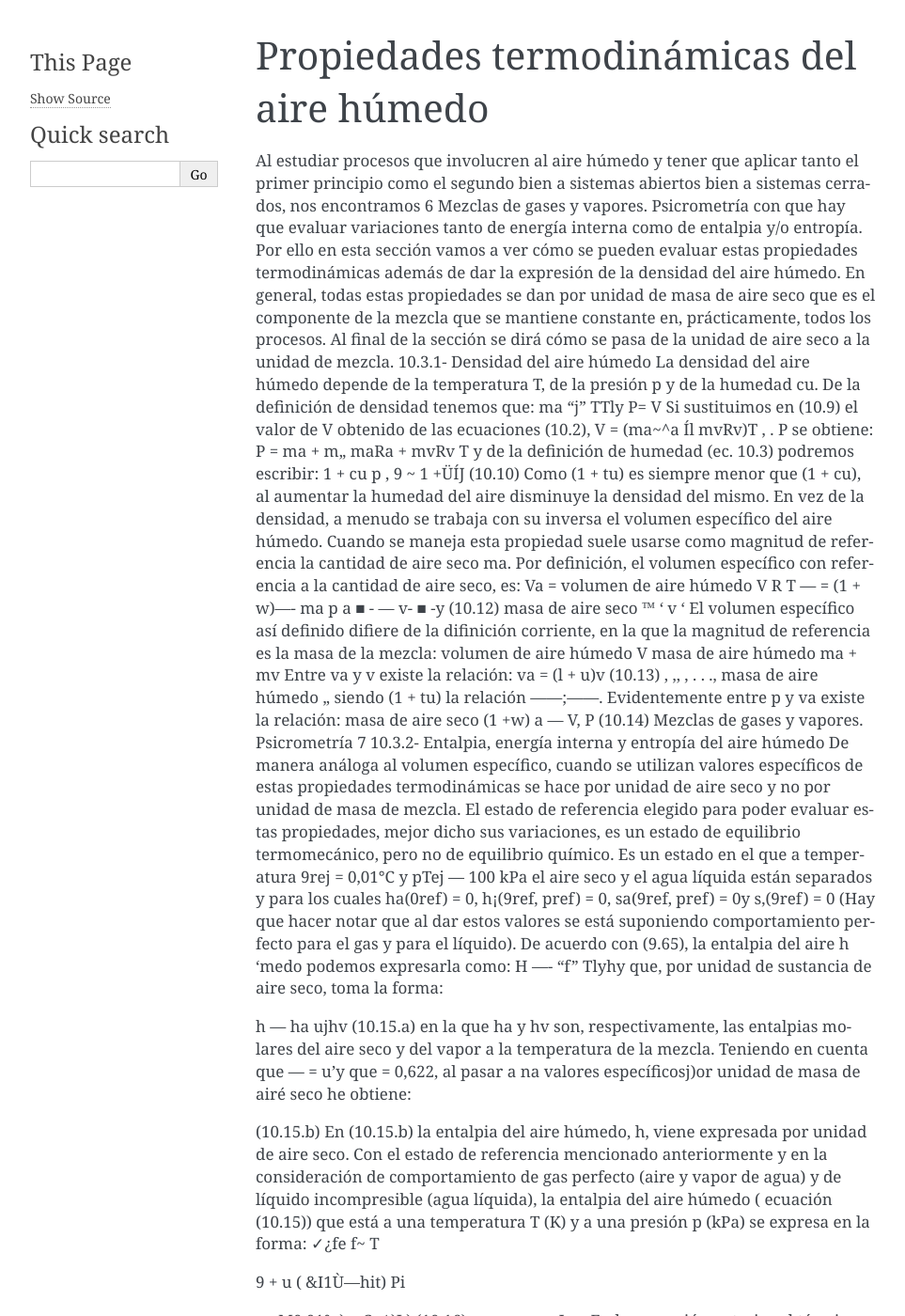
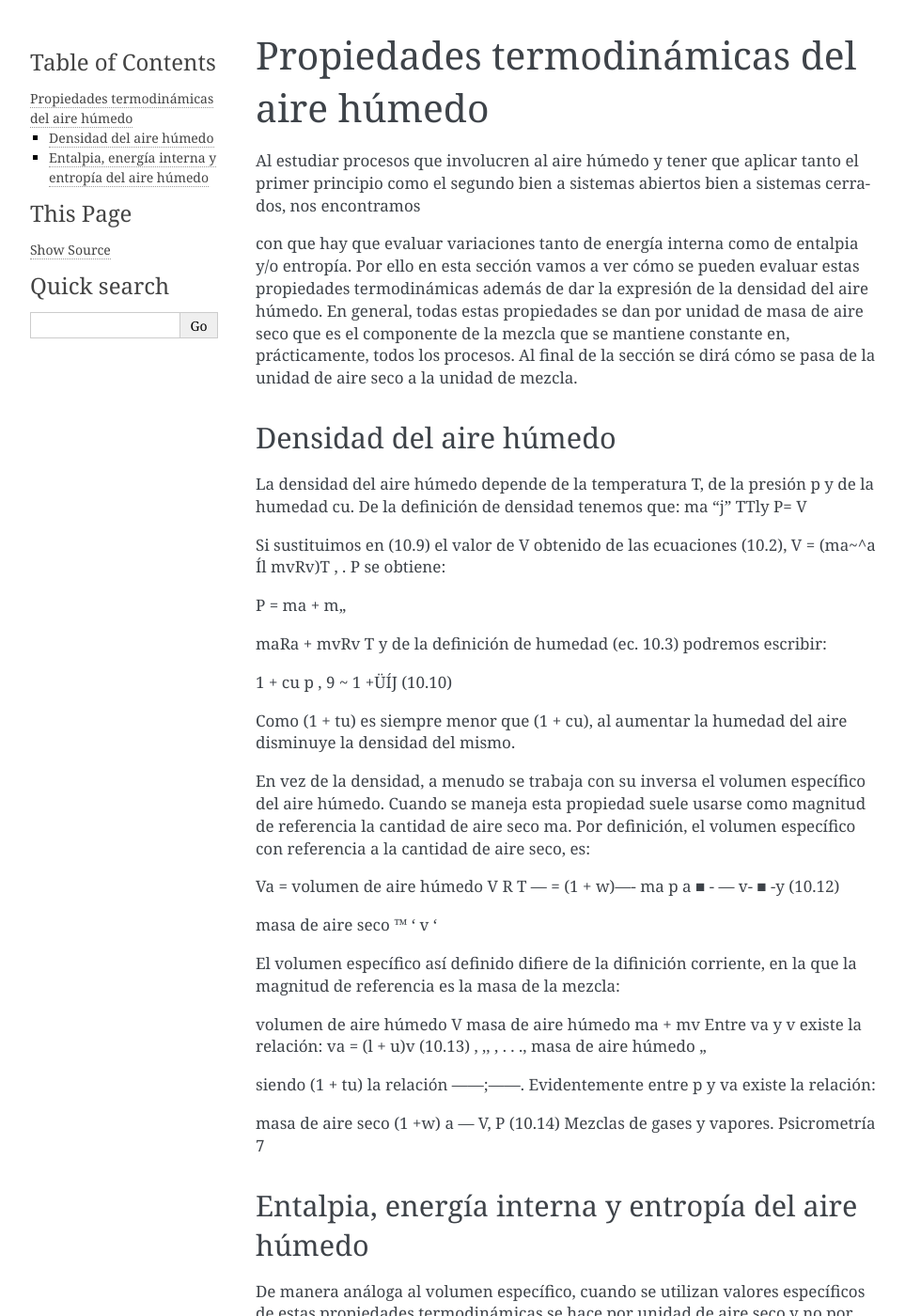
Before and after one commit to mantielero/termodinamica, a Sphinx documentation site: the page built from source/vapores_propiedades_termodinamicas.rst, in a window 1280 px wide and 1400 px high. Shown: the whole window at 94% size, without its empty margins (148-1111 px from the left). Built offline with Sphinx 7.4.7, drawn with Linux system fonts in a browser that asks for light colours; pages that are not in the unit, such as notebooks, are missing from menus; some of the changed text lies outside the part shown.

Commit message:
Update vapores_propiedades_termodinamicas.rst

```diff
--- a/source/vapores_propiedades_termodinamicas.rst
+++ b/source/vapores_propiedades_termodinamicas.rst
@@ -1,38 +1,56 @@
 Propiedades termodinámicas del aire húmedo
-------------------------------------------
+==========================================
 
 Al estudiar procesos que involucren al aire húmedo y tener que aplicar tanto el primer principio como el segundo bien a sistemas abiertos bien a sistemas cerrados, nos encontramos
-6
-Mezclas de gases y vapores. Psicrometría
+
+
+
 con que hay que evaluar variaciones tanto de energía interna como de entalpia y/o entropía. Por ello en esta sección vamos a ver cómo se pueden evaluar estas propiedades termodinámicas además de dar la expresión de la densidad del aire húmedo. En general, todas estas propiedades se dan por unidad de masa de aire seco que es el componente de la mezcla que se mantiene constante en, prácticamente, todos los procesos. Al final de la sección se dirá cómo se pasa de la unidad de aire seco a la unidad de mezcla.
-10.3.1-	Densidad del aire húmedo
+
+
+Densidad del aire húmedo
+------------------------
+
+
 La densidad del aire húmedo depende de la temperatura T, de la presión p y de la humedad cu. De la definición de densidad tenemos que:
 ma “j" TTly
 P= V
+
 Si sustituimos en (10.9) el valor de V obtenido de las ecuaciones (10.2), V = (ma~^a Íl mvRv)T , .	P
 se obtiene:
+
 P =
 ma + m„
+
 maRa + mvRv T y de la definición de humedad (ec. 10.3) podremos escribir:
+
 1 + cu p	,
 9 ~ 1 +ÜÍJ	(10.10)
+
 Como (1 + tu) es siempre menor que (1 + cu), al aumentar la humedad del aire disminuye la densidad del mismo.
+
 En vez de la densidad, a menudo se trabaja con su inversa el volumen específico del aire húmedo. Cuando se maneja esta propiedad suele usarse como magnitud de referencia la cantidad de aire seco ma. Por definición, el volumen específico con referencia a la cantidad de aire seco, es:
+
 Va =
 volumen de aire húmedo
 V	R T
 — = (1 + w)----
 ma	p
 a ■	-	— v- ■ -y	(10.12)
+
 masa de aire seco	™	'	v '
+
 El volumen específico así definido difiere de la difinición corriente, en la que la magnitud
 de referencia es la masa de la mezcla:
+
 volumen de aire húmedo	V
 masa de aire húmedo ma + mv
 Entre va y v existe la relación:
 va = (l + u)v	(10.13)
 , ,, ,	.	. ., masa de aire húmedo „
+
 siendo (1 + tu) la relación ------;------. Evidentemente entre p y va existe la relación:
+
 masa de aire seco
 (1 +w)
 a —
@@ -41,23 +59,33 @@ P
 (10.14)
 Mezclas de gases y vapores. Psicrometría
 7
-10.3.2-	Entalpia, energía interna y entropía del aire húmedo
+
+Entalpia, energía interna y entropía del aire húmedo
+----------------------------------------------------
+
 De manera análoga al volumen específico, cuando se utilizan valores específicos de estas propiedades termodinámicas se hace por unidad de aire seco y no por unidad de masa de mezcla.
 El estado de referencia elegido para poder evaluar estas propiedades, mejor dicho sus variaciones, es un estado de equilibrio termomecánico, pero no de equilibrio químico. Es un estado en el que a temperatura 9rej = 0,01°C y pTej — 100 kPa el aire seco y el agua líquida están separados y para los cuales ha(0ref) = 0, h¡(9ref, pref) = 0, sa(9ref, pref) = 0y s,(9ref) = 0 (Hay que hacer notar que al dar estos valores se está suponiendo comportamiento perfecto para el gas y para el líquido).
+
 De acuerdo con (9.65), la entalpia del aire h 'medo podemos expresarla como:
+
 H ----	"f" Tlyhy
+
 que, por unidad de sustancia de aire seco, toma la forma:
 
 h — ha ujhv
 (10.15.a)
+
 en la que ha y hv son, respectivamente, las entalpias molares del aire seco y del vapor a la temperatura de la mezcla. Teniendo en cuenta que — = u'y que = 0,622, al pasar a
 na
+
 valores específicosj)or unidad de masa de airé seco he obtiene:
 
 (10.15.b)
+
 En (10.15.b) la entalpia del aire húmedo, h, viene expresada por unidad de aire seco.
 Con el estado de referencia mencionado anteriormente y en la consideración de comportamiento de gas perfecto (aire y vapor de agua) y de líquido incompresible (agua líquida), la entalpia del aire húmedo ( ecuación (10.15)) que está a una temperatura T (K) y a una presión
 p (kPa) se expresa en la forma:
+
 ✓¿fe
 f~
 T
@@ -68,55 +96,79 @@ Pi
 
 y+:M0,01°o) + Cp^)J )	(10.16)
 ---------—-----J___
+
 En la expresión anterior el término -------------T— es despreciable (su valor es -0,099 kJ-
 Pi
 kg_1) frente a cualquiera de los otros dos términos (hiv(9rej) = 2501,4 kJ- kg 1 y cPv0 = 1,82 kJ- kg-1 si 9 — 1°C), por lo que para el aire húmedo no saturado y saturado puede ponerse :
 jjh = Cp
+
 — CVa ^	^ tylvi^ref ) 4“ C-
 ■4
 (10.17)
+
 Para el aire húmedo sobresaturado, distinguiremos dos casos según que 9 sea mayor o menor que 0,01 °C; esto es, según que el condensado sea líquido o sólido.
 Para el primer caso (9 > 0,01°C):
+
 8
 Mezcléis de gases y vapores. Psicrometría
 h = ha +usath¿ + (u>-u>sat)hp	(10.18)
+
 donde /i¡ es la entalpia del líquido a la temperatura y presión (T, p) del aire húmedo saturado y hg es la entalpia del vapor saturado a la temperatura (T); esto es, la expresión que nos da el valor de esta entalpia, teniendo en cuenta el estado de referencia elegido, es:
+
 hi = c,6 + P~Preí	(10.19)
 Pi
+
 y si despreciamos el término de la presión en la evaluación de la entalpia del líquido nos quedará:
+
 h = cpJ + usat [h¡v(9ref) + cPv9] + (u - usat) c¡9	(10.20)
 Y	para el segundo caso (9 < 0,01°C):
 h — ha i^sat^g d" (u? UJsat')(10.21)
+
 siendo h„ la entalpia del condensado sólido a la temperatura y presión (T, p) del aire húmedo saturado y que podemos evaluarla con:
+
 = P‘(«„/)~Pr., +	+ cJ + P-p’ÍOre,)	(10.22)
 '	Pl	Ps
+
 Y	si, como hemos hecho hasta ahora, también en este caso despreciamos la contribución de la presión a la entalpia del sólido nos quedará finalmente:
+
 ^ — Cpa9 &sat [^/u(^re/)	1“ (^ ^saí) [^!s(^re/) d"
 (10.23)
+
 Los valores numéricos de los calores específicos, dado el intervalo de temperaturas utilizado en los problemas de aire húmedo, y los de las entalpias de cambio de fase son:
+
 Cpa = 1,005 kJ • kg"1 • K-1 cPv = 1,82 kJ • kg“1 • K-1
 -1 tz-l
 c, = 4,18 kJ-kg'1 -K
 cs = 2,05 kJ • kg 1 • K 1.
 hiv(9ref) = 2501,4 kJ-kg 1 his(9Tej) - -333,4 kJ-kg 1
+
 El término (lo - u3at) que aparece en las ecuaciones anteriores representa, respectivamente, la cantidad de condensado líquido y sólido existente en la mezcla.
 Vamos a evaluar, ahora, la energía interna de una muestra de aire húmedo. Con el estado
 de referencia elegido, ure¡ no es nulo, sino que vale uTe¡ — uarcf + u)!í„r . siendo uarc —
 V f	1
+
 ~PrefVarcj = -RaTref y uVrcJ =--------ya que, por definición, hrej = uref + (pv)Tef = 0. Con
 esto la expresión de la energía interna será:
+
 Mezclas de gases y vapores. Psicrometría
 9
 u — ua +uuv = cVa6 -\-u[u¡v(9Tef) + cVv6] - ^RaTref	(10.24)
+
 Una forma alternativa, y quizás más sencilla, de evaluar la energía interna del aire húmedo es partiendo de u = h — pv por la que:
+
 '___________=-__-■	— , :.../ ' /	--------t
 u = ua + Louv = ha - RaT + w (hv - RVT)
 (10.25.a)
+
 que puede reagruparse para escribir:
+
 (10.25.b)
+
 u = ha + uhv - Ra (1 + ü) T = cPa0 + u[hiv(0re/) 4-cPv0] - 7üa(l +ü)T Puede verse fácilmente que ambas expresiones, (10.24) y (10.25), coinciden.
+
 Cuando el aire húmedo está sohresat aradoras expresiones de la energía interna del mismo
 son:
+
 ^ — ha 4“ ^sathg	Ra (1 4" ^sat ) R 4” (^ ^sat)
 hf(T) -
 P*(T)
@@ -126,12 +178,15 @@ n — Ha 4“ tdsathg Ra (1 4" &sat ) R 4" (^	^sa¿)
 hs(R)
 P*{T)
 si 0<O,O1°C	(10.27)
+
 La entalpia del líquido saturado h¡(T) se calcula de (10.19) sin más que poner las condiciones de saturación y de manera análoga, a partir de (10.22) se obtiene la entalpia para el condensado sólido (hielo) hs(T).
+
 Para evaluar la entropía de una muestra de aire húmedo utilizaremos la expresión R — k
 ^^n¿s,(T,p¿). Así pues, para el aire húmedo, y por unidad de masa de aire seco, teniendo en ¿=i
 cuenta el estado de referencia se tendrá:
 con
 y
+
 (10.28)
 (10.28.a)
 sv
@@ -143,7 +198,9 @@ Rv ln
 Pv
 P*(Rref)
 (10.28.b)
+
 Esta última expresión puede ponerse, sin más que sumar y restar .R„ln p*(R) y teniendo en cuenta (10.7), en la forma:
+
 10
 Mezclas de gases y vapores. Psicrometría
 hlv(Tref)	,	, T „ , .	P*(T)
@@ -152,7 +209,9 @@ c re/
 '■ref
 P*(Tref)
 = sa(T) - ñuln <(>
+
 Así, pues, podremos escribir para la entropía del aire húmedo:
+
 (10.28.C)
 , T n , Pa s - cPa ln —-------ña ln---------b w
 Tref	Pref
@@ -162,23 +221,33 @@ P*(T)
 J- i
 (10.29)
 [re/	P*(Tref)
+
 Si el aire húmedo está sobresaturado las expresiones de la entropía para ese aire serán: Si 6 > 0,01°C
 s = sa +w3aiSp + (w - u3at)s¡	(10.30.a)
 donde sa viene dado por (10.28.a), sg se obtiene de (10.28.c) haciendo <f) — 1 y s¡ es:
+
 si = c, ln-— = sf(T)
 1 ref
 (10.30.b)
 sí e < o,oi°c
 s = sa + 0J,atsg + (¡Jj - u,at)s,	(10.31.a)
+
 sa, en este caso, también viene dada por (10.28.a) y sg es la misma que en el caso anterior. La expresión de ss es:
+
 ss =	+ cs ln	(10.31.b)
 ref	r rej
+
 Aire húmedo en equilibrio con agua líquida
+
 Habrá ocasiones en las que el aire húmedo se encuentre en equilibrio con agua h'quida, y para esos casos conviene analizar la influencia que sobre la presión de saturación del agua tiene la presencia del aire seco.
+
 Partimos del hecho de que el aire seco no está, prácticamente, disuelto en el agua líquida*; esto es, podemos considerar el agua líquida, en presencia de aire húmedo saturado, como una sustancia pura. Como hay equilibrio entre el agua en fase líquida y fase vapor se debe verificar que:
+
 P-l(T, p) — flv(T, Pv.aat)
+
 y como ya vimos en el tema anterior, para un sistema monocomponente p = h — Ts, luego tendremos para el agua líquida y para el agua vapor los valores:
 *De la ley de Henry se obtiene que las fracciones molares de Oí y Ni disueltas en el agua liquida son %o2 — 4.76 • 10-6 y xjv2 = 9.14 • 10~6, lo cual supone que hay 8,5 gramos de Oí y 14,1 gramos de Ni disueltos en 1 m3 de agua. Estas cantidades son lo suficientemente pequeñas como para poder considerar el agua como una sustancia pura
+
 Mezclas de gases y vapores. Psicrometría
 11
 m = h¡- Ts,
@@ -186,7 +255,9 @@ m = h¡- Ts,
 Pv — *^v	TSV{T, Pv%sat)
 = h9(T) - T
 sg(T)-Rv ln^fi P .
+
 En la que p* es la presión de saturación del agua como sustancia pura. Y como hg(T) — h¡(T) = T[sg{T) — sj(T)}, la condición de igualdad de los potenciales químicos implica:
+
 = RvTinP^Í
 Pt	P*
 esto es:
@@ -198,9 +269,11 @@ RvTpi ,
 P ~ P*(T)
 RvTpi
 p - p*(T)
+
 si  ------—- < 1, cosa que sucede si, en el intervalo de temperaturas normales de trabajo, p <
 RvTpi
 P ~ P*(T)
 140 MPa. Y si ponemos que pVySat = P*{T) el error que se comete es del orden de —------X
 -L^V-L Pl
+
 100. Así pues, en todos nuestros análisis de procesos de aire húmedo, cuando tengamos el aire en equilibrio con agua líquida tomaremos como presión de saturación la correspondiente al agua como sustancia pura.
```
